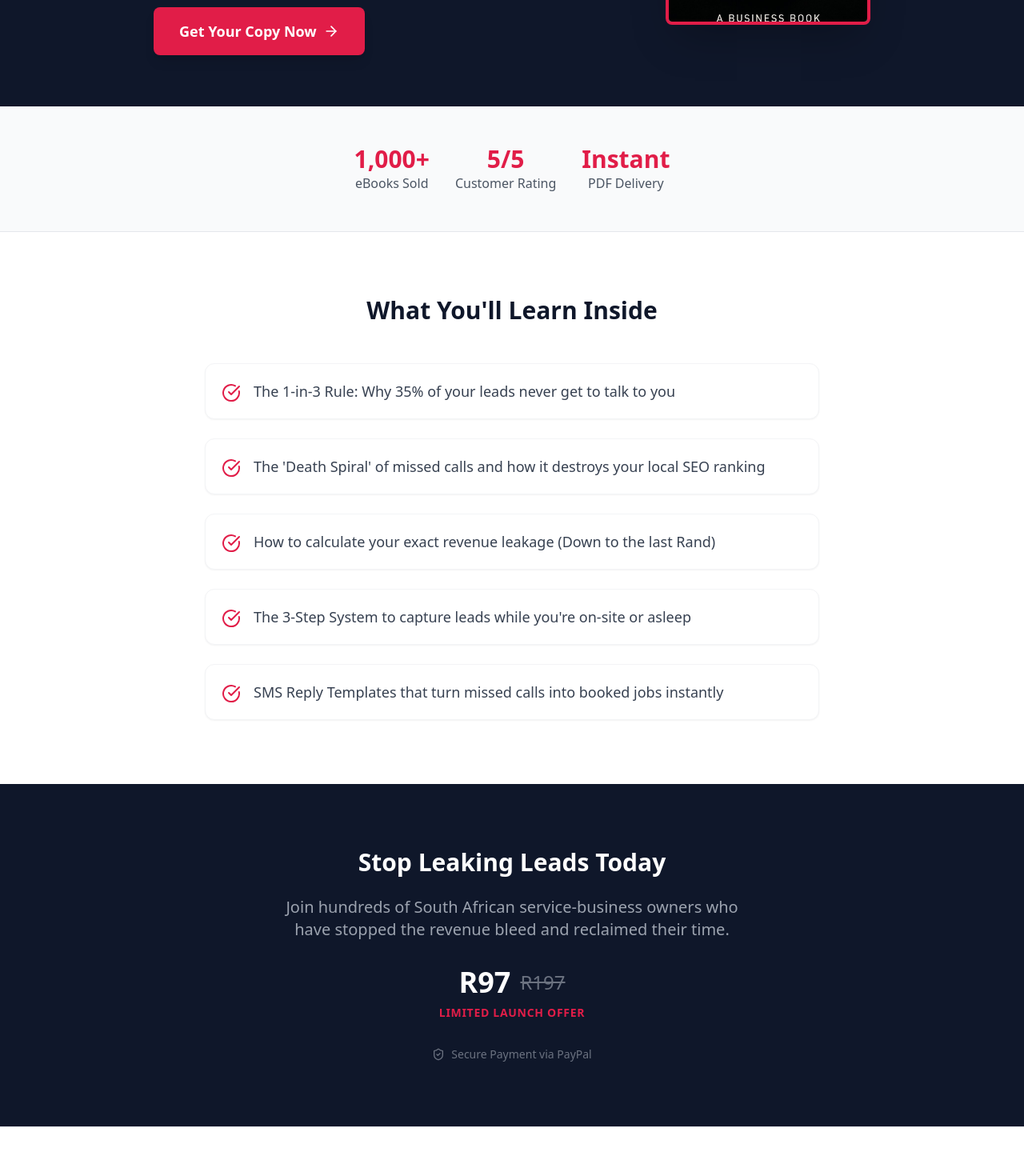
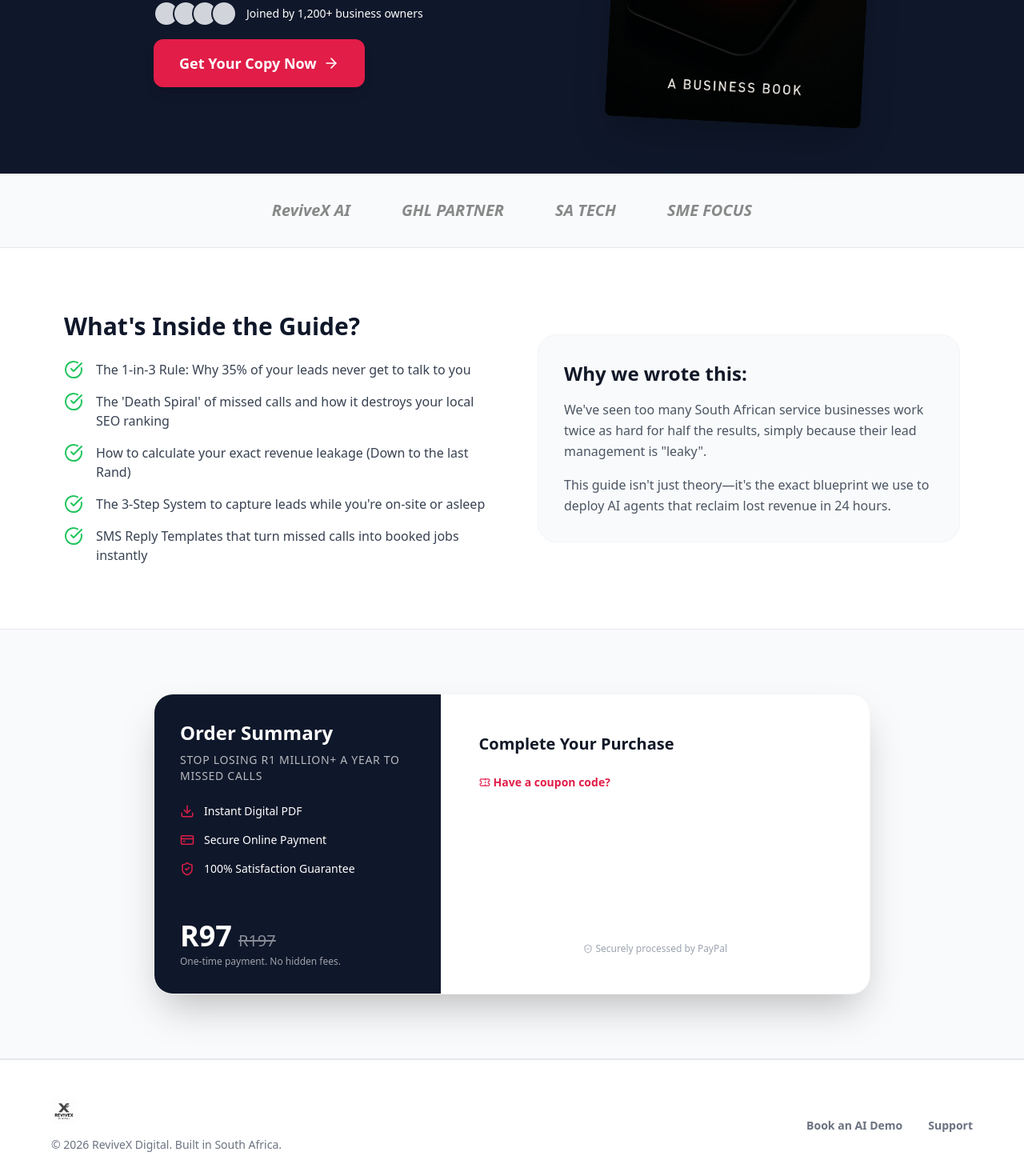
Before and after one commit to chrisparryphoto-debug/eBooks, a React (Vite) app: page /ebook/missed-call in a window 1280 px wide. Shown: the part 500-1970 px from the top of the page at 80% size. Built offline with nearby package versions, Linux system fonts and the light colour scheme.

Commit message:
fix: white screen debugging, fix asset paths, add logs

```diff
--- a/package.json
+++ b/package.json
@@ -29,7 +29,7 @@
     "globals": "^17.6.0",
     "postcss": "^8.5.15",
     "tailwindcss": "^3.4.19",
-    "vercel": "^54.9.1",
+    "vercel": "^54.11.1",
     "vite": "^8.0.12"
   }
 }
--- a/src/App.jsx
+++ b/src/App.jsx
@@ -1,12 +1,14 @@
-import React, { useState } from 'react';
+import React, { useState, useEffect } from 'react';
 import { BrowserRouter as Router, Routes, Route, useNavigate, useParams, useLocation, Navigate } from 'react-router-dom';
 import LandingPage from './pages/LandingPage';
 import { trackClick } from './utils/analytics';
 import { EBOOKS } from './data/ebooks';
 
 function App() {
+  console.log("App component rendering. Base URL:", import.meta.env.BASE_URL);
+
   return (
-    <Router basename={import.meta.env.BASE_URL}>
+    <Router>
       <Routes>
         {/* Default route shows the first eBook */}
         <Route path="/" element={<Navigate to="/ebook/missed-call" replace />} />
@@ -30,13 +32,16 @@ const EBookWrapper = () => {
   const [couponCode, setCouponCode] = useState('');
   const [discount, setDiscount] = useState(0);
 
+  console.log("EBookWrapper rendering for slug:", slug);
+
   const ebook = EBOOKS[slug || 'missed-call'];
 
   if (!ebook) {
+    console.warn("EBook not found for slug:", slug);
     return <Navigate to="/" replace />;
   }
 
-  // Launch Promo Prices (aligned with Content Writer/Designer)
+  // Launch Promo Prices
   const promoPrices = {
     'missed-call': 97,
     'dead-leads': 97,
@@ -50,7 +55,6 @@ const EBookWrapper = () => {
   const originalPriceNum = parseInt(originalPriceStr.replace('R', ''));
   const launchPrice = promoPrices[ebook.slug] || originalPriceNum;
 
-  // Current price after promo and coupon
   const currentPrice = Math.max(0, launchPrice - discount);
 
   const handleApplyCoupon = (code) => {
@@ -71,38 +75,40 @@ const EBookWrapper = () => {
       price: currentPrice,
       coupon: discount > 0 ? couponCode : 'none'
     });
-
-    console.log(`Payment confirmed for ${ebook.title}. Redirecting to download...`);
-
-    // Success redirect with state
     navigate('/success', { state: { ebookSlug: ebook.slug, paidPrice: currentPrice } });
   };
 
+  try {
     return (
       <LandingPage
         ebook={{
           ...ebook,
           displayPrice: `R${currentPrice}`,
-        // Show original price if we are in promo or a coupon is applied
           originalPrice: (currentPrice < originalPriceNum) ? originalPriceStr : null,
-        isPromo: isEBook1 // Banner only for eBook 1 as per task "promo for eBook 1 (first 50)"
+          isPromo: isEBook1
         }}
         onCheckout={handlePaymentSuccess}
         onApplyCoupon={handleApplyCoupon}
       />
     );
+  } catch (error) {
+    console.error("Error rendering LandingPage:", error);
+    return <div className="p-20 text-center"><h1>Something went wrong.</h1><pre>{error.message}</pre></div>;
+  }
 };
 
 const SuccessPage = () => {
   const navigate = useNavigate();
   const location = useLocation();
   const ebookSlug = location.state?.ebookSlug || 'missed-call';
-  const paidPrice = location.state?.paidPrice;
   const ebook = EBOOKS[ebookSlug];
+
+  useEffect(() => {
+    window.scrollTo(0, 0);
+  }, []);
 
   if (!ebook) return <Navigate to="/" replace />;
 
-  // Track GHL affiliate click
   const handleGHLClick = () => {
     trackClick('GHL Affiliate Click', { source: 'Success Page', ebook: ebook.title });
   };
@@ -110,6 +116,10 @@ const SuccessPage = () => {
   const handleDownload = () => {
     trackClick('eBook Download', { ebook: ebook.title });
   };
+
+  const baseUrl = import.meta.env.BASE_URL.endsWith('/')
+    ? import.meta.env.BASE_URL
+    : import.meta.env.BASE_URL + '/';
 
   return (
     <div className="min-h-screen bg-gray-50 flex items-center justify-center p-4">
@@ -123,9 +133,8 @@ const SuccessPage = () => {
         <p className="text-gray-600 mb-8">
           Thank you for purchasing <strong>{ebook.title}</strong>. Your eBook is ready for download below.
         </p>
-
         <a
-          href={import.meta.env.BASE_URL + ebook.pdfPath}
+          href={baseUrl + ebook.pdfPath}
           download
           onClick={handleDownload}
           className="block w-full bg-revivex-red text-white font-bold py-4 rounded-xl hover:bg-red-700 transition-colors flex items-center justify-center gap-2 mb-4"
@@ -135,7 +144,6 @@ const SuccessPage = () => {
           </svg>
           Download eBook (PDF)
         </a>
-
         <div className="border-t pt-8 mt-8">
           <p className="text-sm text-gray-500 mb-4">Want to supercharge your business with the tools we mentioned?</p>
           <a
@@ -149,7 +157,6 @@ const SuccessPage = () => {
           </a>
           <p className="text-xs text-gray-400 italic">Affiliate Link: Helps support our educational content!</p>
         </div>
-
         <div className="mt-8 pt-8 border-t">
           <p className="text-sm text-gray-600 mb-4">Interested in more AI strategies?</p>
           <div className="flex flex-col gap-2">
@@ -164,7 +171,6 @@ const SuccessPage = () => {
             ))}
           </div>
         </div>
-
         <button
           onClick={() => navigate('/')}
           className="mt-8 text-gray-500 hover:text-revivex-red text-sm font-medium"
--- a/src/pages/LandingPage.jsx
+++ b/src/pages/LandingPage.jsx
@@ -7,13 +7,20 @@ const LandingPage = ({ ebook, onCheckout, onApplyCoupon }) => {
   const [showCoupon, setShowCoupon] = useState(false);
   const paypalRef = useRef();
 
+  console.log("LandingPage rendering with ebook:", ebook?.slug);
+
   useEffect(() => {
-    if (window.paypal) {
+    if (!ebook) return;
+
+    const renderPayPal = () => {
+      if (window.paypal && paypalRef.current) {
+        // Clear previous buttons if any
+        paypalRef.current.innerHTML = '';
+
         window.paypal.Buttons({
           createOrder: (data, actions) => {
-          // Convert ZAR to USD for PayPal (approximate rate for MVP)
             const zarAmount = parseFloat(ebook.displayPrice.replace('R', ''));
-          const usdAmount = (zarAmount / 19).toFixed(2); // Using 19 as a safe R/$ estimate
+            const usdAmount = (zarAmount / 19).toFixed(2);
 
             return actions.order.create({
               purchase_units: [
@@ -33,18 +40,13 @@ const LandingPage = ({ ebook, onCheckout, onApplyCoupon }) => {
           onApprove: async (data, actions) => {
             const order = await actions.order.capture();
             console.log('PayPal Order Captured:', order);
-          onCheckout(); // Redirect to success page
+            onCheckout();
           },
           onCancel: (data) => {
             console.log('PayPal Payment Cancelled');
-          // Since we are already on the eBook page, we don't necessarily need a redirect,
-          // but we can show a notice or just let it stay.
-          // The lead said "redirect back to the eBook page", so I'll just refresh/navigate to be safe.
-          window.location.reload();
           },
           onError: (err) => {
             console.error('PayPal Error:', err);
-          alert('There was an error processing your payment with PayPal.');
           },
           style: {
             layout: 'vertical',
@@ -53,8 +55,18 @@ const LandingPage = ({ ebook, onCheckout, onApplyCoupon }) => {
             label: 'buy'
           }
         }).render(paypalRef.current);
+      } else {
+        console.log("PayPal SDK not ready yet, retrying in 1s...");
+        setTimeout(renderPayPal, 1000);
       }
-  }, [ebook.displayPrice]);
+    };
+
+    renderPayPal();
+  }, [ebook?.displayPrice]);
+
+  if (!ebook) {
+    return <div className="p-20 text-center">Loading eBook data...</div>;
+  }
 
   const handleApply = (e) => {
     e.preventDefault();
@@ -66,12 +78,21 @@ const LandingPage = ({ ebook, onCheckout, onApplyCoupon }) => {
     }
   };
 
+  // Helper to fix base URL paths
+  const getAssetPath = (path) => {
+    const base = import.meta.env.BASE_URL;
+    if (path.startsWith('http')) return path;
+    const cleanBase = base.endsWith('/') ? base.slice(0, -1) : base;
+    const cleanPath = path.startsWith('/') ? path : '/' + path;
+    return cleanBase + cleanPath;
+  };
+
   return (
     <div className="min-h-screen bg-white">
       {/* Navigation */}
       <nav className="bg-white border-b py-4 px-4 sticky top-0 z-50 shadow-sm">
         <div className="max-w-6xl mx-auto flex justify-between items-center">
-          <img src={import.meta.env.BASE_URL + "assets/revivex_logo.jpg"} alt="ReviveX Digital" className="h-10" />
+          <img src={getAssetPath("assets/revivex_logo.jpg")} alt="ReviveX Digital" className="h-10" />
           <div className="hidden md:flex gap-6 text-sm font-medium text-gray-600">
             <a href="#learn" className="hover:text-revivex-red transition-colors">What You'll Learn</a>
             <a href="#checkout" className="hover:text-revivex-red transition-colors">Get Started</a>
@@ -98,134 +119,150 @@ const LandingPage = ({ ebook, onCheckout, onApplyCoupon }) => {
             </p>
             <div className="flex flex-col gap-4 items-center md:items-start">
               <div className="flex items-center gap-3">
-                <span className="text-3xl font-bold text-white">{ebook.displayPrice}</span>
+                <div className="flex -space-x-2">
+                  {[1,2,3,4].map(i => (
+                    <div key={i} className="w-8 h-8 rounded-full border-2 border-revivex-black bg-gray-300"></div>
+                  ))}
+                </div>
+                <p className="text-sm font-medium">Joined by 1,200+ business owners</p>
+              </div>
+              <a href="#checkout" className="bg-revivex-red text-white px-8 py-4 rounded-xl font-bold text-lg hover:bg-red-700 transition-all transform hover:scale-105 shadow-lg flex items-center gap-2">
+                Get Your Copy Now <ArrowRight size={20} />
+              </a>
+            </div>
+          </div>
+          <div className="w-64 md:w-80 flex-shrink-0 shadow-2xl rounded-lg overflow-hidden transform md:rotate-3">
+            <img src={getAssetPath(ebook.coverImage)} alt={ebook.title} className="w-full h-auto" />
+          </div>
+        </div>
+      </header>
+
+      {/* Trust Bar */}
+      <div className="bg-gray-50 py-8 border-b">
+        <div className="max-w-6xl mx-auto px-4 flex flex-wrap justify-center gap-8 md:gap-16 opacity-50 grayscale">
+          <div className="flex items-center gap-2 font-bold text-xl italic">ReviveX AI</div>
+          <div className="flex items-center gap-2 font-bold text-xl italic">GHL PARTNER</div>
+          <div className="flex items-center gap-2 font-bold text-xl italic">SA TECH</div>
+          <div className="flex items-center gap-2 font-bold text-xl italic">SME FOCUS</div>
+        </div>
+      </div>
+
+      {/* Content Section */}
+      <main id="learn" className="py-20 px-4 max-w-6xl mx-auto">
+        <div className="grid md:grid-cols-2 gap-16 items-center">
+          <div>
+            <h2 className="text-3xl font-bold mb-6 text-revivex-black">What's Inside the Guide?</h2>
+            <div className="space-y-4">
+              {ebook.learnings && ebook.learnings.map((item, idx) => (
+                <div key={idx} className="flex gap-4">
+                  <CheckCircle className="text-green-500 flex-shrink-0" />
+                  <p className="text-gray-700">{item}</p>
+                </div>
+              ))}
+            </div>
+          </div>
+          <div className="bg-gray-50 p-8 rounded-3xl border border-gray-100">
+            <h3 className="text-2xl font-bold mb-4">Why we wrote this:</h3>
+            <p className="text-gray-600 mb-4 leading-relaxed">
+              We've seen too many South African service businesses work twice as hard for half the results, simply because their lead management is "leaky".
+            </p>
+            <p className="text-gray-600 leading-relaxed">
+              This guide isn't just theory—it's the exact blueprint we use to deploy AI agents that reclaim lost revenue in 24 hours.
+            </p>
+          </div>
+        </div>
+      </main>
+
+      {/* Checkout Section */}
+      <section id="checkout" className="py-20 px-4 bg-gray-50 border-y">
+        <div className="max-w-4xl mx-auto">
+          <div className="bg-white rounded-3xl shadow-2xl overflow-hidden grid md:grid-cols-5 border border-gray-100">
+            <div className="md:col-span-2 bg-revivex-black p-8 text-white flex flex-col justify-between">
+              <div>
+                <h3 className="text-2xl font-bold mb-2">Order Summary</h3>
+                <p className="opacity-70 text-sm mb-6 font-medium uppercase tracking-wider">{ebook.title}</p>
+
+                <div className="space-y-4 mb-8">
+                  <div className="flex items-center gap-3">
+                    <Download size={18} className="text-revivex-red" />
+                    <span className="text-sm">Instant Digital PDF</span>
+                  </div>
+                  <div className="flex items-center gap-3">
+                    <CreditCard size={18} className="text-revivex-red" />
+                    <span className="text-sm">Secure Online Payment</span>
+                  </div>
+                  <div className="flex items-center gap-3">
+                    <ShieldCheck size={18} className="text-revivex-red" />
+                    <span className="text-sm">100% Satisfaction Guarantee</span>
+                  </div>
+                </div>
+              </div>
+
+              <div>
+                <div className="flex items-baseline gap-2 mb-1">
+                  <span className="text-4xl font-extrabold">{ebook.displayPrice}</span>
                   {ebook.originalPrice && (
-                  <span className="text-xl text-gray-500 line-through">{ebook.originalPrice}</span>
+                    <span className="text-xl opacity-50 line-through">{ebook.originalPrice}</span>
                   )}
                 </div>
-              <button
-                onClick={() => document.getElementById('checkout').scrollIntoView({ behavior: 'smooth' })}
-                className="bg-revivex-red text-white px-8 py-4 rounded-lg font-bold text-lg hover:bg-red-700 transition-colors flex items-center gap-2 shadow-lg"
-              >
-                Get Your Copy Now <ArrowRight className="w-5 h-5" />
-              </button>
+                <p className="text-xs opacity-60">One-time payment. No hidden fees.</p>
+              </div>
+            </div>
 
-              {!couponApplied && !ebook.isPromo && (
-                <button
-                  onClick={() => setShowCoupon(!showCoupon)}
-                  className="text-gray-400 text-sm hover:text-white transition-colors flex items-center gap-1"
-                >
-                  <Ticket className="w-4 h-4" /> Have a coupon?
-                </button>
-              )}
+            <div className="md:col-span-3 p-8 md:p-12">
+              <h4 className="text-xl font-bold mb-6">Complete Your Purchase</h4>
 
-              {showCoupon && !couponApplied && (
+              {!couponApplied ? (
+                <div className="mb-6">
+                  {showCoupon ? (
                     <form onSubmit={handleApply} className="flex gap-2">
                       <input
                         type="text"
                         value={coupon}
                         onChange={(e) => setCoupon(e.target.value)}
-                    placeholder="Enter code"
-                    className="bg-gray-800 border border-gray-700 rounded px-3 py-1 text-sm focus:outline-none focus:border-revivex-red"
+                        placeholder="Enter Code"
+                        className="flex-1 px-4 py-2 border rounded-lg focus:ring-2 focus:ring-revivex-red outline-none"
                       />
-                  <button type="submit" className="bg-gray-700 px-3 py-1 rounded text-sm hover:bg-gray-600 transition-colors">Apply</button>
+                      <button className="bg-gray-800 text-white px-4 py-2 rounded-lg font-bold">Apply</button>
                     </form>
+                  ) : (
+                    <button
+                      onClick={() => setShowCoupon(true)}
+                      className="text-revivex-red text-sm font-bold flex items-center gap-1 hover:underline"
+                    >
+                      <Ticket size={14} /> Have a coupon code?
+                    </button>
+                  )}
+                </div>
+              ) : (
+                <div className="mb-6 bg-green-50 text-green-700 p-3 rounded-lg text-sm font-bold flex items-center gap-2">
+                  <CheckCircle size={16} /> Coupon Applied!
+                </div>
               )}
 
-              {couponApplied && (
-                <div className="text-green-400 text-sm flex items-center gap-1">
-                  <CheckCircle className="w-4 h-4" /> Coupon Applied!
-                </div>
-              )}
+              <div className="space-y-4">
+                <div ref={paypalRef} className="min-h-[150px]"></div>
+                <p className="text-center text-xs text-gray-400 mt-4 flex items-center justify-center gap-1">
+                  <ShieldCheck size={12} /> Securely processed by PayPal
+                </p>
               </div>
             </div>
-          <div className="w-64 h-80 bg-gray-200 rounded-lg shadow-2xl flex items-center justify-center text-gray-500 border-4 border-revivex-red overflow-hidden relative group">
-            {ebook.coverImage ? (
-              <img src={import.meta.env.BASE_URL + ebook.coverImage} alt={ebook.title} className="w-full h-full object-cover" />
-            ) : (
-              <span className="text-center p-4">eBook Cover Placeholder</span>
-            )}
-            <div className="absolute inset-0 bg-black/40 opacity-0 group-hover:opacity-100 transition-opacity flex items-center justify-center">
-               <Download className="text-white w-12 h-12" />
-            </div>
-          </div>
-        </div>
-      </header>
-
-      {/* Social Proof / Stats */}
-      <section className="py-12 bg-gray-50 border-b">
-        <div className="max-w-4xl mx-auto px-4 flex flex-wrap justify-center gap-8 text-center">
-          <div>
-            <div className="text-3xl font-bold text-revivex-red">1,000+</div>
-            <div className="text-gray-600">eBooks Sold</div>
-          </div>
-          <div>
-            <div className="text-3xl font-bold text-revivex-red">5/5</div>
-            <div className="text-gray-600">Customer Rating</div>
-          </div>
-          <div>
-             <div className="text-3xl font-bold text-revivex-red">Instant</div>
-             <div className="text-gray-600">PDF Delivery</div>
           </div>
         </div>
       </section>
 
-      {/* Pain Points / Value Prop */}
-      <section id="learn" className="py-20 px-4">
-        <div className="max-w-3xl mx-auto">
-          <h2 className="text-3xl font-bold mb-12 text-center text-revivex-black">What You'll Learn Inside</h2>
-          <div className="grid md:grid-cols-1 gap-6">
-            {ebook.learnings.map((learning, i) => (
-              <div key={i} className="flex items-start gap-4 p-5 rounded-xl bg-white shadow-sm border border-gray-100 hover:border-revivex-red transition-all">
-                <CheckCircle className="w-6 h-6 text-revivex-red flex-shrink-0 mt-1" />
-                <p className="text-lg text-gray-700 font-medium">{learning}</p>
+      {/* Footer */}
+      <footer className="bg-white py-12 px-4 border-t">
+        <div className="max-w-6xl mx-auto flex flex-col md:flex-row justify-between items-center gap-8">
+          <div className="flex flex-col items-center md:items-start">
+            <img src={getAssetPath("assets/revivex_logo.jpg")} alt="ReviveX Digital" className="h-8 mb-4 grayscale" />
+            <p className="text-sm text-gray-500">© 2026 ReviveX Digital. Built in South Africa.</p>
           </div>
-            ))}
+          <div className="flex gap-8">
+            <a href="https://revivexdigital.com" target="_blank" rel="noopener noreferrer" className="text-sm text-gray-500 hover:text-revivex-red font-bold">Book an AI Demo</a>
+            <a href="mailto:hello@revivexdigital.com" className="text-sm text-gray-500 hover:text-revivex-red font-bold">Support</a>
           </div>
         </div>
-      </section>
-
-      {/* Call to Action */}
-      <section id="checkout" className="py-20 bg-revivex-black text-white px-4">
-        <div className="max-w-xl mx-auto text-center">
-          <h2 className="text-3xl font-bold mb-6">Stop Leaking Leads Today</h2>
-          <p className="text-xl mb-8 text-gray-400">
-            Join hundreds of South African service-business owners who have stopped the revenue bleed and reclaimed their time.
-          </p>
-          <div className="mb-8">
-            <div className="flex items-center justify-center gap-3 mb-2">
-              <span className="text-4xl font-bold text-white">{ebook.displayPrice}</span>
-              {ebook.originalPrice && (
-                <span className="text-2xl text-gray-500 line-through">{ebook.originalPrice}</span>
-              )}
-            </div>
-            {ebook.isPromo && <p className="text-revivex-red text-sm font-bold uppercase tracking-wider">Limited Launch Offer</p>}
-          </div>
-          <div ref={paypalRef} className="mt-8"></div>
-          <div className="mt-6 flex items-center justify-center gap-2 text-sm text-gray-500">
-            <ShieldCheck className="w-4 h-4" /> Secure Payment via PayPal
-          </div>
-        </div>
-      </section>
-
-      {/* Demo Booking CTA */}
-      <section className="py-16 bg-white border-t">
-        <div className="max-w-4xl mx-auto px-4 text-center">
-           <h3 className="text-2xl font-bold mb-4 text-revivex-black">Tired of answering the phone yourself?</h3>
-           <p className="text-gray-600 mb-8 max-w-lg mx-auto">See how ReviveX's AI agents can handle your calls, book your appointments, and follow up with leads 24/7.</p>
-           <a
-            href="https://revivexdigital.co.za/demo"
-            target="_blank"
-            rel="noopener noreferrer"
-            className="bg-revivex-black text-white px-6 py-3 rounded-md font-bold hover:bg-gray-800 transition-colors inline-flex items-center gap-2"
-           >
-             Book a Free AI Demo <ArrowRight className="w-4 h-4" />
-           </a>
-        </div>
-      </section>
-
-      <footer className="py-8 text-center text-gray-400 text-sm">
-        &copy; {new Date().getFullYear()} ReviveX Digital. All rights reserved.
       </footer>
     </div>
   );
```
Also changed, not shown: 2 other files (tests, documents, lock files or other folders). Lines whose indentation alone changed are shown as unchanged.
